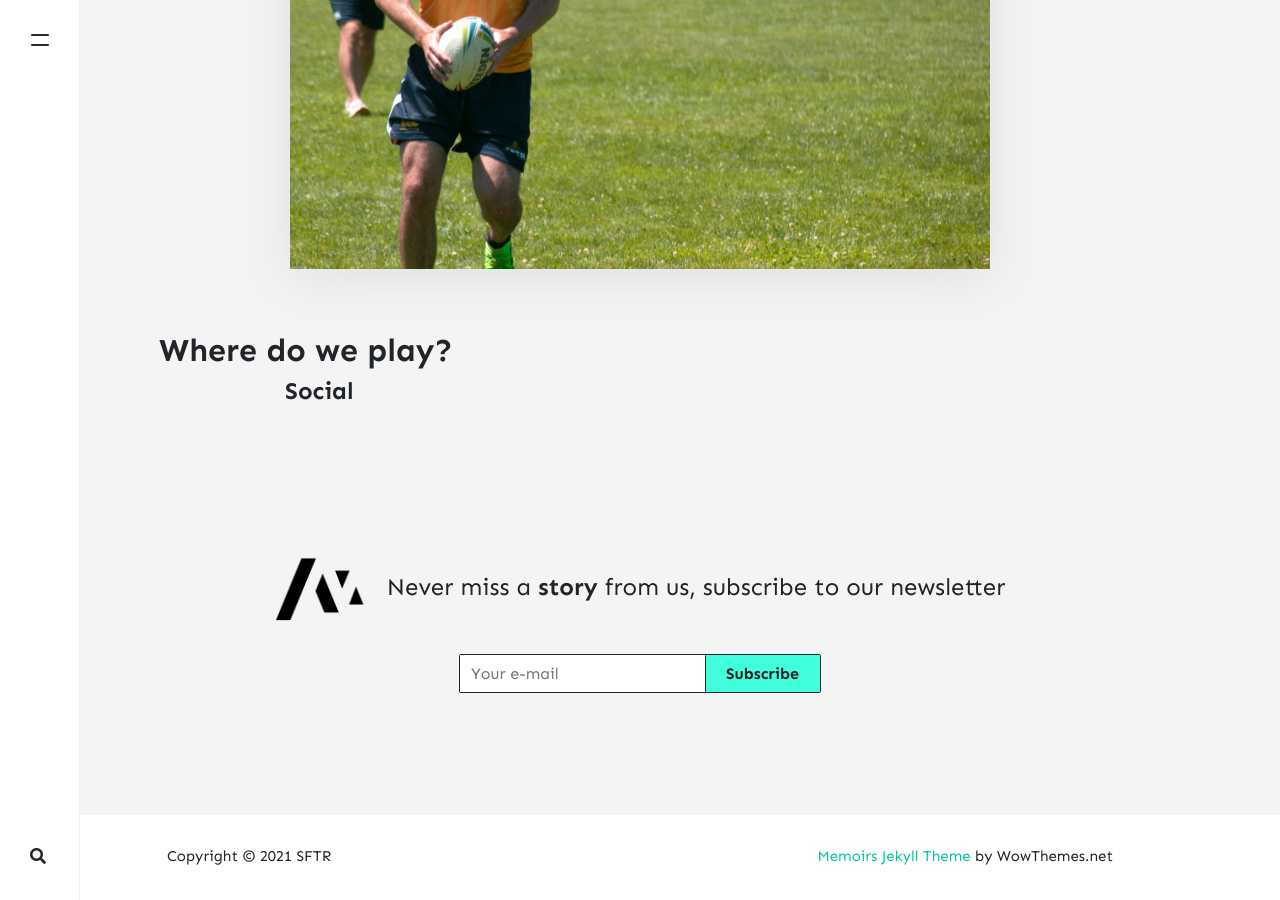
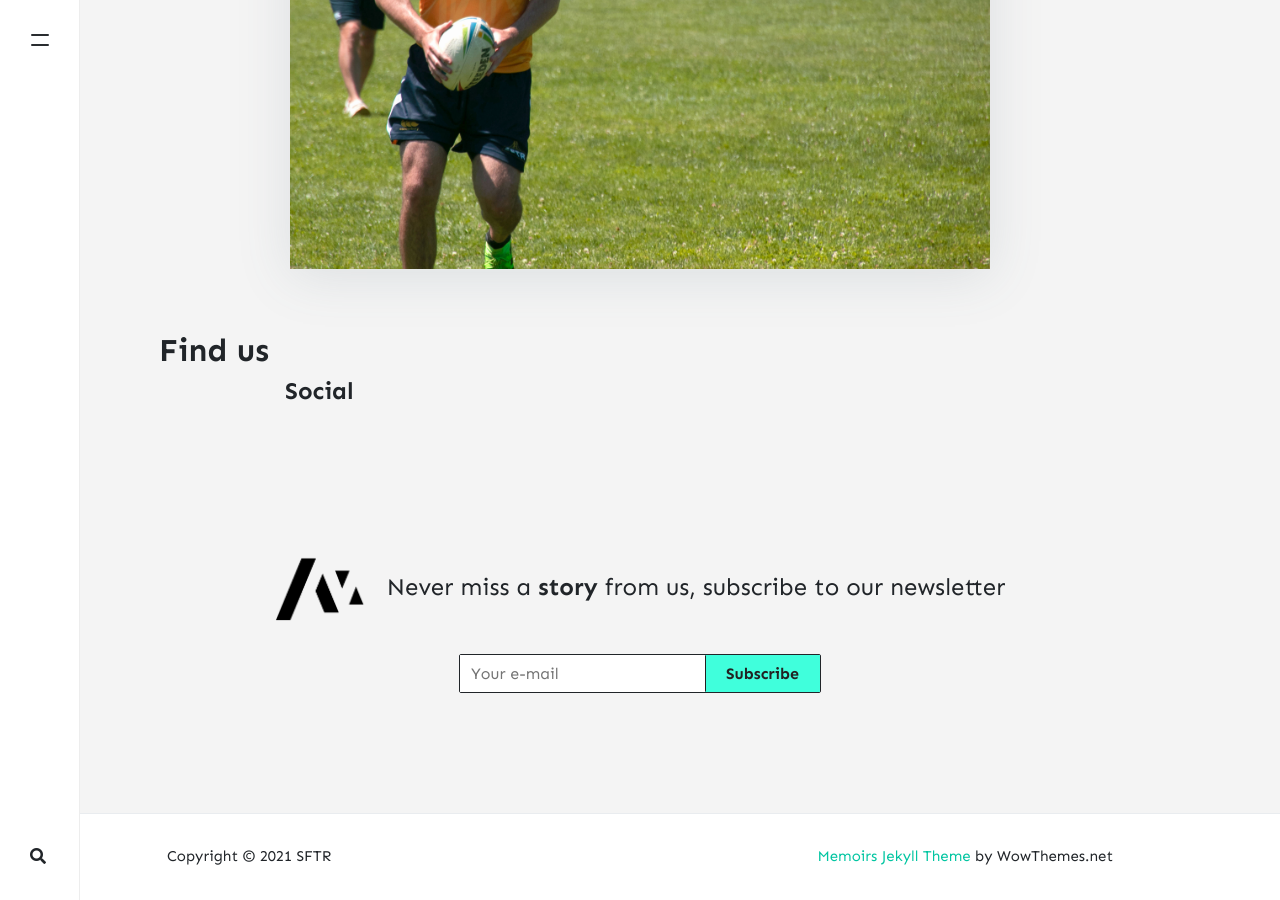
Before and after one commit to stackbit-projects/blue-triceratops-4f502, a Jekyll site: the page built from _pages/about.md, in a window 1280 px wide and 900 px high, scrolled down 823 px. Built offline with Jekyll 4.4.1, drawn with Linux system fonts in a browser that asks for light colours; nearby versions of some CDN libraries; comment, search, counter and statistics services are not loaded.

Commit message:
home.html: changed

```diff
--- a/_layouts/home.html
+++ b/_layouts/home.html
@@ -19,7 +19,7 @@ permalink: "/home.html"
 </div>
 
 <div class="section">
-    <h2>Where do we play?</h2>
+    <h2>Find us</h2>
     <div class="column-group">
         <div class="three-column">
             <h4>Social</h4>
```
